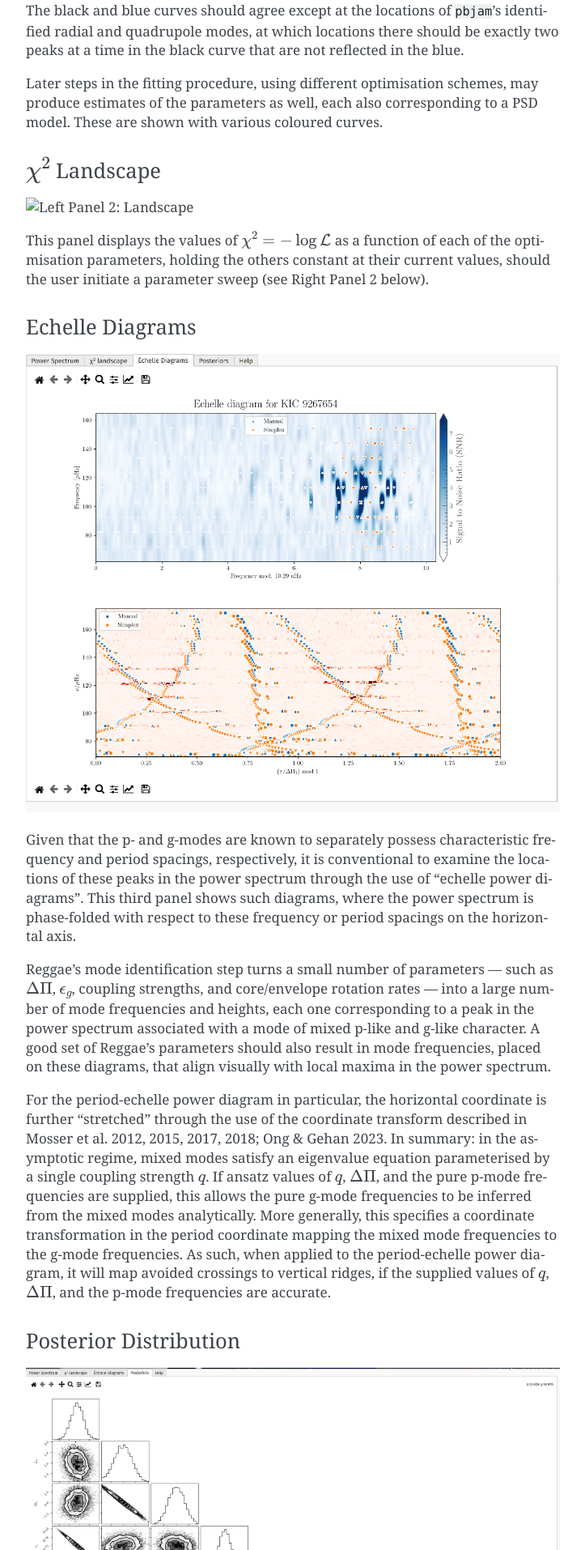
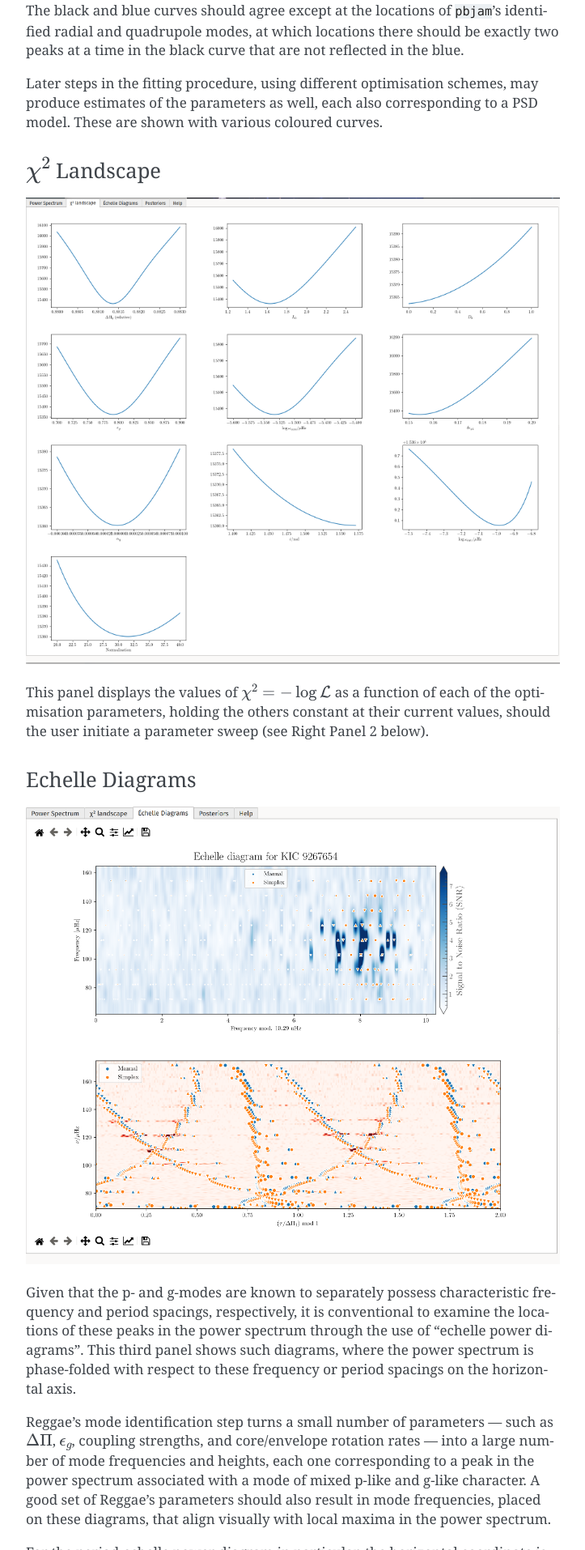
Before and after one commit to darthoctopus/reggae, a Sphinx documentation site: the page built from docs/usage.md, in a window 1280 px wide. Shown: the part 1322-3236 px from the top of the page at 81% size, without its empty margins (388-1111 px from the left). Built offline with Sphinx 7.4.7, drawn with Linux system fonts in a browser that asks for light colours.

```diff
--- a/docs/usage.md
+++ b/docs/usage.md
@@ -19,7 +19,7 @@ Later steps in the fitting procedure, using different optimisation schemes, may
 
 ### $\chi^2$ Landscape
 
-![Left Panel 2: $\chi^2$ Landscape](images/χ2.png)
+![Left Panel 2: $\chi^2$ Landscape](images/chi2.png)
 
 This panel displays the values of $\chi^2 = -\log \mathcal{L}$ as a function of each of the optimisation parameters, holding the others constant at their current values, should the user initiate a parameter sweep (see Right Panel 2 below).
 
@@ -45,7 +45,7 @@ Reggae is intended to permit the user to derive estimates of parameters describi
 
 ### Manual Tuning
 
-![Right Panel 1: Manual Tuning](images/θ.png)
+![Right Panel 1: Manual Tuning](images/theta.png)
 
 This panel allows the user to manually fine-tune the numerical values of a set of dipole-mode parameters. `pbjam` will use a generative model for dipole gravitoacoustic mixed modes using the parameterisation of Ong & Basu (2020), with the frequency-dependent coupling strength described with two parameters (one for each of the two matrices entering into the parameterisation). The full set of parameters in the model, $\theta_\text{reggae}$, is thus:
 
```
Also changed, not shown: docs/images/chi2.png (renamed from docs/images/χ2.png), docs/images/theta.png (renamed from docs/images/θ.png).
